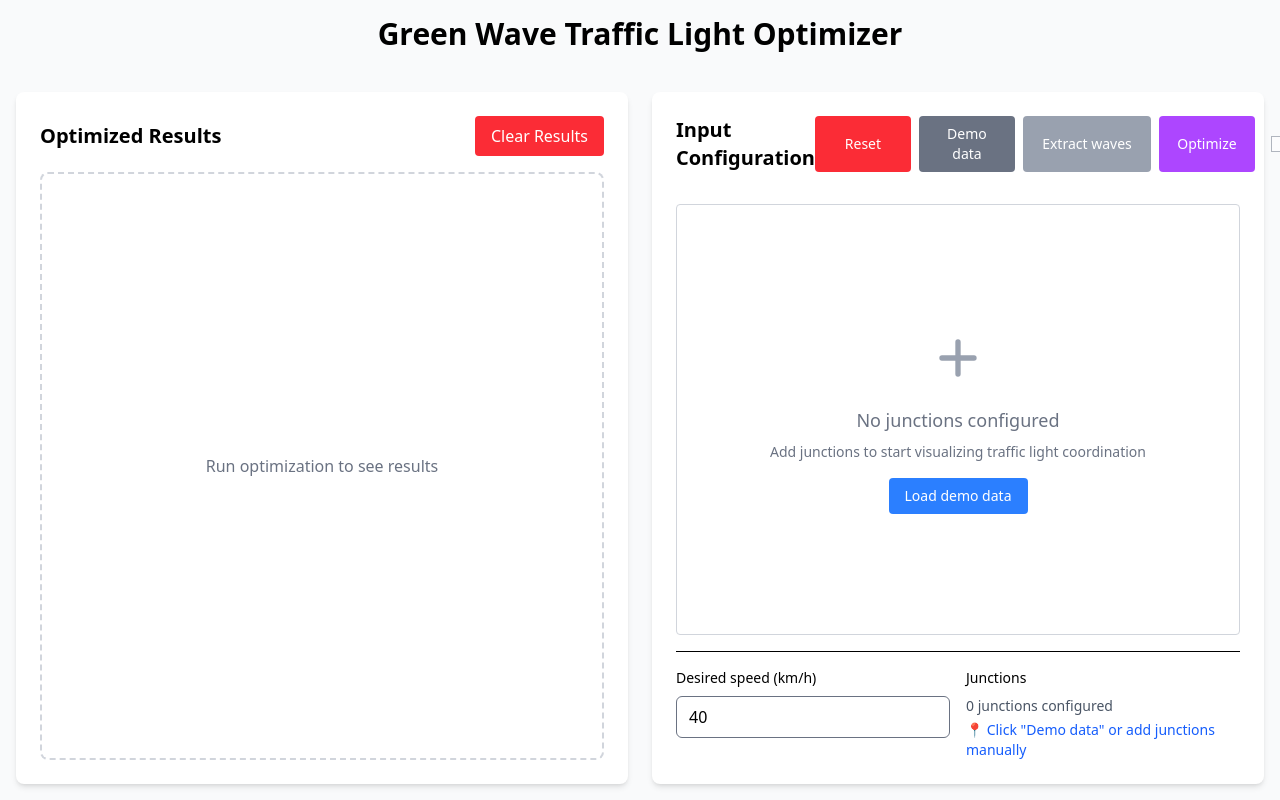
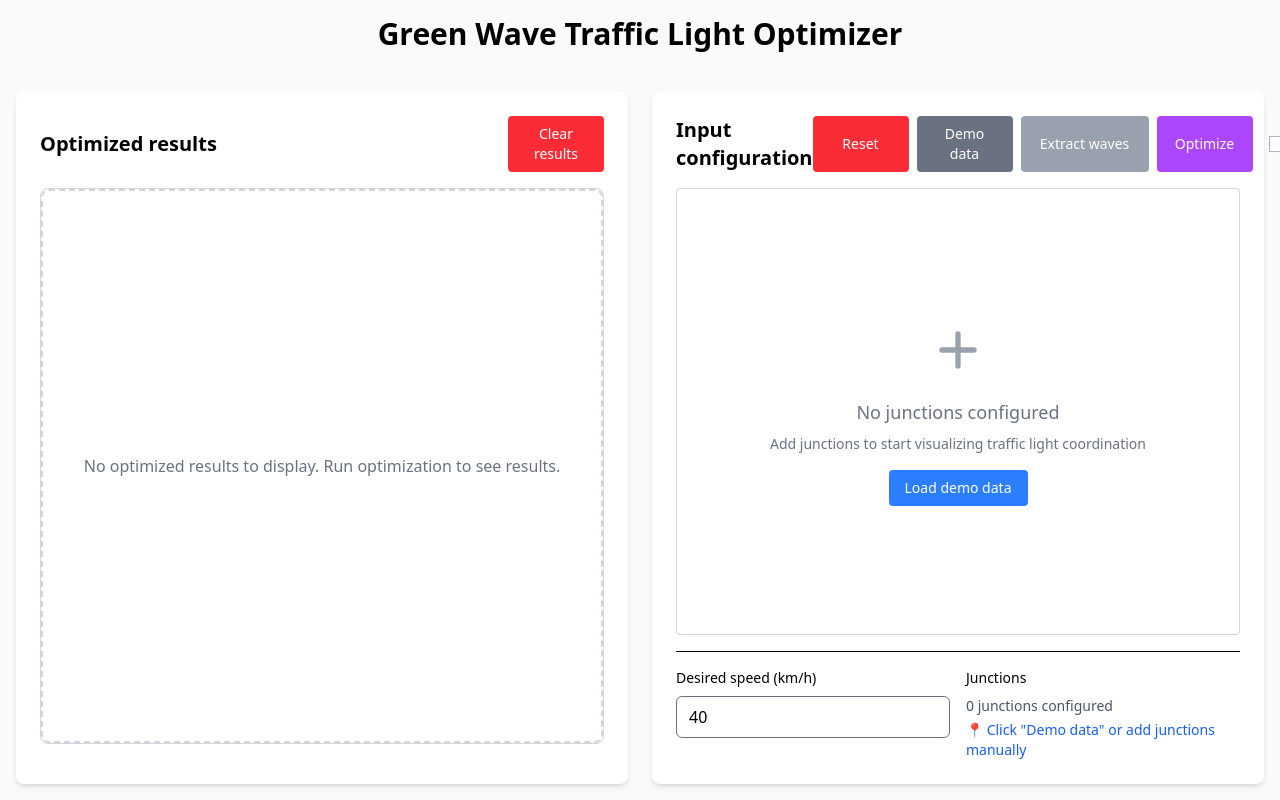
Before and after one commit to LdDl/greenwave, a SvelteKit app in the folder web/greenwave-ui/: page / in a window 1280 px wide. Shown: the top 800 px of the page. Built offline with nearby package versions, Linux system fonts and the light colour scheme.

Commit message:
update optimizer store + draw optimized results

```diff
--- a/web/greenwave-ui/src/lib/stores/optimization.js
+++ b/web/greenwave-ui/src/lib/stores/optimization.js
@@ -3,5 +3,6 @@ import { writable } from 'svelte/store';
 export const optimizedGreenWaves = writable([]);
 export const optimizedThroughWaves = writable([]);
 export const optimizedOffsets = writable([]);
+export const optimizedJunctions = writable([]);
 export const optimizationHistory = writable([]);
 export const isOptimizing = writable(false);
--- a/web/greenwave-ui/src/lib/utils/junction-helpers.js
+++ b/web/greenwave-ui/src/lib/utils/junction-helpers.js
@@ -27,3 +27,15 @@ export function validateJunctionCycles(junctions) {
     commonDuration: firstDuration
   };
 }
+
+// Apply offsets to junctions
+// Returns a new array of deep copied junctions with offsets applied
+export function applyOffsetsToJunctions(junctions, offsets) {
+  return junctions.map((junction, index) => {
+    const updatedJunction = JSON.parse(JSON.stringify(junction)); // Deep copy
+    // Round offsets to nearest integer
+    const roundedOffset = Math.round(offsets[index] || 0);
+    updatedJunction.offset = roundedOffset;
+    return updatedJunction;
+  });
+}
--- a/web/greenwave-ui/src/routes/+page.svelte
+++ b/web/greenwave-ui/src/routes/+page.svelte
@@ -2,10 +2,10 @@
   import TimeSpaceDiagram from '../components/TimeSpaceDiagram.svelte';
   import ConfirmModal from '../components/ConfirmModal.svelte';
   import { junctions, desiredSpeed, originalGreenWaves, originalThroughWaves, showGreenWaves, isLoading, error, resetToDemo, resetToEmpty, wavesAreOutdated } from '$lib/stores';
-  import { optimizedOffsets } from '$lib/stores/optimization';
+  import { optimizedJunctions, optimizedOffsets, optimizedGreenWaves, optimizedThroughWaves } from '$lib/stores/optimization';
   import { extractGreenWaves } from '$lib/api/greenwave.js';
   import { optimizeOffsets } from '$lib/api/optimize.js';
-  import { prepareJunctionsForAPI } from '$lib/utils/junction-helpers.js';
+  import { prepareJunctionsForAPI, applyOffsetsToJunctions } from '$lib/utils/junction-helpers.js';
   import { onMount } from 'svelte';
   import { storeWaveCalculationPositions } from '$lib/stores';
 
@@ -72,8 +72,8 @@
     resetToDemo();
   }
 
+  let debounceTimeout;
   // Update the store with new distance
-  let debounceTimeout;
   function updateJunction(event) {
     const { id, newDistance } = event.detail;
     clearTimeout(debounceTimeout);
@@ -104,9 +104,14 @@
       // Update the store with optimized offsets
       optimizedOffsets.set(optimizeResponse.best_offsets || []);
 
-      // Handle the optimization response (e.g., update offsets in the store)
-      console.log("Optimization complete:", optimizeResponse);
-      console.log("Optimized Offsets:", optimizeResponse.best_offsets );
+      // Handle the optimization response
+      optimizedJunctions.set(applyOffsetsToJunctions($junctions, optimizeResponse.best_offsets));
+
+      // Extract the optimized green waves
+      const optimizedJunctionsForAPI = prepareJunctionsForAPI($optimizedJunctions);
+      const response = await extractGreenWaves(optimizedJunctionsForAPI, $desiredSpeed);
+      optimizedGreenWaves.set(response.green_waves || []);
+      optimizedThroughWaves.set(response.through_green_waves || []);
     } catch (optimizeError) {
       error.set(optimizeError.message || 'Failed to optimize');
       console.error('Optimize Error:', optimizeError);
@@ -116,7 +121,10 @@
   }
 
   function clearResults() {
+    optimizedJunctions.set([]);
     optimizedOffsets.set([]);
+    optimizedGreenWaves.set([]);
+    optimizedThroughWaves.set([]);
   }
 </script>
 
@@ -159,28 +167,39 @@
     <!-- Main Content Grid -->
     <div class="grid grid-cols-1 lg:grid-cols-2 gap-6 flex-1 min-h-0">
       <!-- Left side - Optimized Results -->
-      <div class="bg-white rounded-lg shadow-md p-6 flex flex-col">
+      <div class="bg-white rounded-lg shadow-md p-6 flex flex-col flex-1 min-h-0">
         <div class="flex justify-between items-center mb-4">
-          <h2 class="text-xl font-semibold">Optimized Results</h2>
+          <h2 class="text-xl font-semibold">Optimized results</h2>
           <button
             on:click={clearResults}
-            class="px-4 py-2 bg-red-500 text-white rounded hover:bg-red-600"
+            class="px-4 py-2 bg-red-500 text-white rounded hover:bg-red-600 text-sm w-24 text-center"
             >
-            Clear Results
+            Clear results
           </button>
         </div>
 
         <!-- Results Container -->
-        <div class="flex-1 border-2 border-dashed border-gray-300 rounded-lg flex items-center justify-center min-h-0">
-          <p class="text-gray-500">Run optimization to see results</p>
+        <div class="flex-1 border border-gray-300 rounded-lg mb-4 min-h-0 overflow-hidden">
+          {#if $optimizedJunctions.length > 0}
+            <TimeSpaceDiagram
+              junctions={$optimizedJunctions}
+              greenWaves={$optimizedGreenWaves}
+              throughWaves={$optimizedThroughWaves}
+              showWaves={true}
+              interactive={false}
+            />
+          {:else}
+            <div class="flex items-center border-2 border-dashed border-gray-300 rounded-lg justify-center h-full text-gray-500">
+              <p>No optimized results to display. Run optimization to see results.</p>
+            </div>
+          {/if}
         </div>
       </div>
 
       <!-- Right side - Input Data -->
-      <div class="bg-white rounded-lg shadow-md p-6 flex flex-col">
+      <div class="bg-white rounded-lg shadow-md p-6 flex flex-col flex-1 min-h-0">
         <div class="flex justify-between items-center mb-4">
-          <div class="flex justify-between items-center mb-4">
-            <h2 class="text-xl font-semibold">Input Configuration</h2>
+          <h2 class="text-xl font-semibold">Input configuration</h2>
           <div class="flex gap-4 items-center">
             <div class="flex gap-2">
               <button
@@ -235,7 +254,6 @@
                 Show waves
               </span>
             </label>
-            </div>
           </div>
         </div>
 
```
Lines whose indentation alone changed are shown as unchanged.
